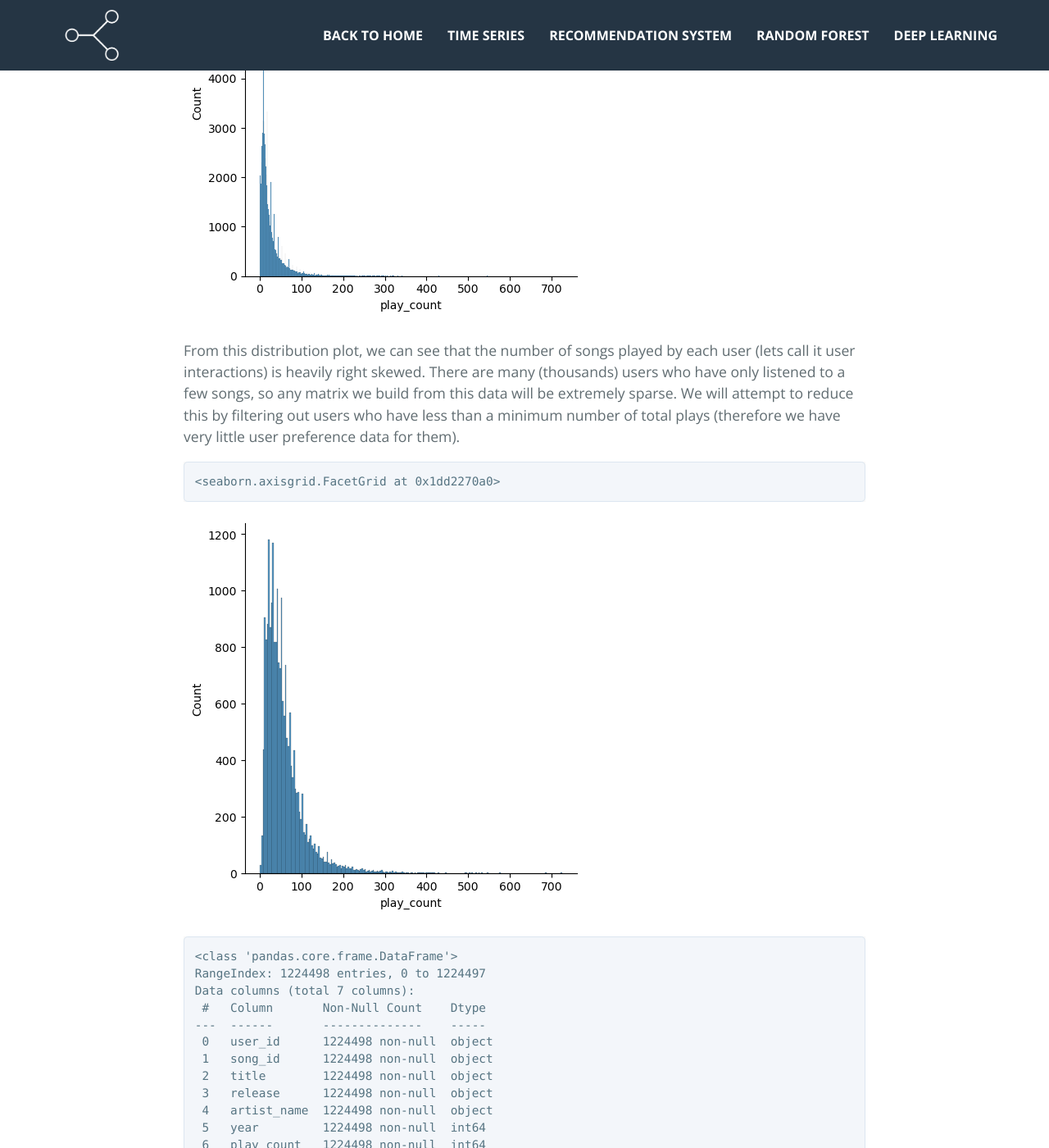
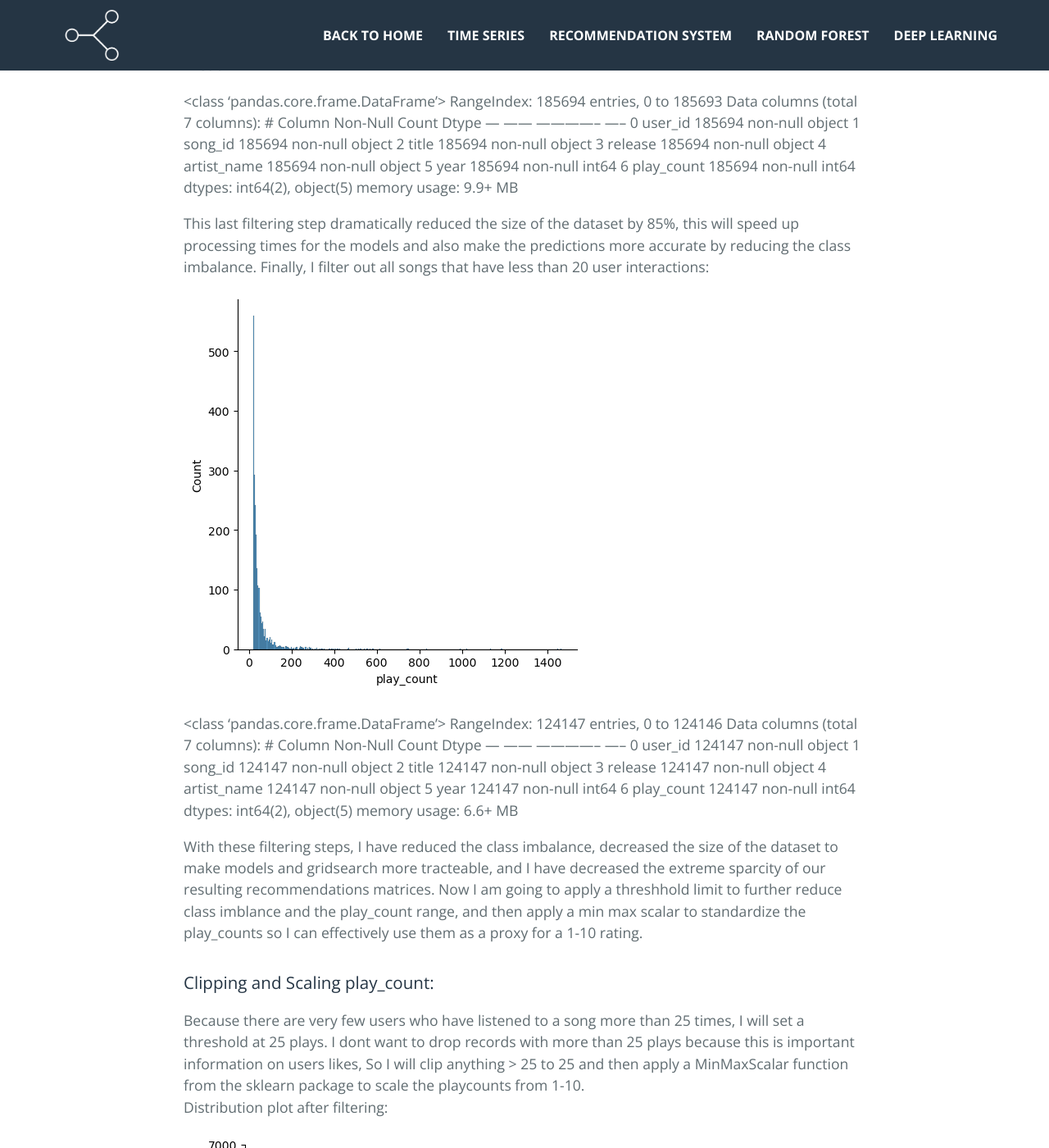
Before and after one commit to benjamin-j-cooper/benjamin-j-cooper.github.io, a Jekyll site: the page built from docs/rs.md, in a window 1280 px wide and 1400 px high, scrolled down 6249 px. Shown: the whole window at 82% size. Built offline with Jekyll 4.4.1, drawn with Linux system fonts in a browser that asks for light colours; nearby versions of some CDN libraries; some of the changed text lies outside the part shown.

Commit message:
updated rs_project.md

```diff
--- a/docs/_includes/projects/rs_project.md
+++ b/docs/_includes/projects/rs_project.md
@@ -21,42 +21,39 @@ Build a recommendation system to propose the top 10 songs for a user based on th
 - Based on criteria, which model is 'best'?
 - Is this model good enough for production?
 
-### **The problem formulation**:
-
-Using data science, we are trying to provide personalized song recommendations (the 'best' songs) to a user that that user is most likely to enjoy/like/interact-with the most based on that users personal musical preferences.
-
-## **Data Dictionary**
+## **The Data**
 
 The core data is the Taste Profile Subset released by the Echo Nest as part of the Million Song Dataset. There are two files in this dataset. The first file contains the details about the song id, titles, release, artist name, and the year of release. The second file contains the user id, song id, and the play count of users.
-
-__song_data__
-
-- song_id - A unique id given to every song
-
-- title - Title of the song
-
-- Release - Name of the released album
-
-- Artist_name - Name of the artist
-
-- year - Year of release
-
-__count_data__
-
-- user _id - A unique id given to the user
-
-- song_id - A unique id given to the song
-
-- play_count - Number of times the song was played
 
 ## **Data Source**
 http://millionsongdataset.com/
 
-### **Importing Libraries and the Dataset**
-
-### **Load the dataset**
-
-### **Understanding the data by viewing a few observations**
+The dataset is split into two .csv files I load here. The two dataframes and there features are:
+
+__song_data__
+
+- song_id - A unique id given to every song
+
+- title - Title of the song
+
+- Release - Name of the released album
+
+- Artist_name - Name of the artist
+
+- year - Year of release
+
+
+
+    <class 'pandas.core.frame.DataFrame'>
+    RangeIndex: 2000000 entries, 0 to 1999999
+    Data columns (total 3 columns):
+      #   Column      Dtype
+    ---  ------      -----
+      0   user_id     object
+      1   song_id     object
+      2   play_count  int64
+    dtypes: int64(1), object(2)
+    memory usage: 45.8+ MB
 
 
 
@@ -138,120 +135,14 @@ http://millionsongdataset.com/
 
 
 
-
-
-
-<div>
-<table border="1" class="dataframe">
-  <thead>
-    <tr style="text-align: right;">
-      <th></th>
-      <th>song_id</th>
-      <th>title</th>
-      <th>release</th>
-      <th>artist_name</th>
-      <th>year</th>
-    </tr>
-  </thead>
-  <tbody>
-    <tr>
-      <th>0</th>
-      <td>SOQMMHC12AB0180CB8</td>
-      <td>Silent Night</td>
-      <td>Monster Ballads X-Mas</td>
-      <td>Faster Pussy cat</td>
-      <td>2003</td>
-    </tr>
-    <tr>
-      <th>1</th>
-      <td>SOVFVAK12A8C1350D9</td>
-      <td>Tanssi vaan</td>
-      <td>Karkuteillä</td>
-      <td>Karkkiautomaatti</td>
-      <td>1995</td>
-    </tr>
-    <tr>
-      <th>2</th>
-      <td>SOGTUKN12AB017F4F1</td>
-      <td>No One Could Ever</td>
-      <td>Butter</td>
-      <td>Hudson Mohawke</td>
-      <td>2006</td>
-    </tr>
-    <tr>
-      <th>3</th>
-      <td>SOBNYVR12A8C13558C</td>
-      <td>Si Vos Querés</td>
-      <td>De Culo</td>
-      <td>Yerba Brava</td>
-      <td>2003</td>
-    </tr>
-    <tr>
-      <th>4</th>
-      <td>SOHSBXH12A8C13B0DF</td>
-      <td>Tangle Of Aspens</td>
-      <td>Rene Ablaze Presents Winter Sessions</td>
-      <td>Der Mystic</td>
-      <td>0</td>
-    </tr>
-    <tr>
-      <th>5</th>
-      <td>SOZVAPQ12A8C13B63C</td>
-      <td>Symphony No. 1 G minor "Sinfonie Serieuse"/All...</td>
-      <td>Berwald: Symphonies Nos. 1/2/3/4</td>
-      <td>David Montgomery</td>
-      <td>0</td>
-    </tr>
-    <tr>
-      <th>6</th>
-      <td>SOQVRHI12A6D4FB2D7</td>
-      <td>We Have Got Love</td>
-      <td>Strictly The Best Vol. 34</td>
-      <td>Sasha / Turbulence</td>
-      <td>0</td>
-    </tr>
-    <tr>
-      <th>7</th>
-      <td>SOEYRFT12AB018936C</td>
-      <td>2 Da Beat Ch'yall</td>
-      <td>Da Bomb</td>
-      <td>Kris Kross</td>
-      <td>1993</td>
-    </tr>
-    <tr>
-      <th>8</th>
-      <td>SOPMIYT12A6D4F851E</td>
-      <td>Goodbye</td>
-      <td>Danny Boy</td>
-      <td>Joseph Locke</td>
-      <td>0</td>
-    </tr>
-    <tr>
-      <th>9</th>
-      <td>SOJCFMH12A8C13B0C2</td>
-      <td>Mama_ mama can't you see ?</td>
-      <td>March to cadence with the US marines</td>
-      <td>The Sun Harbor's Chorus-Documentary Recordings</td>
-      <td>0</td>
-    </tr>
-  </tbody>
-</table>
-</div>
-
-
-
-### **Let us check the data types and and missing values of each column**
-
-    <class 'pandas.core.frame.DataFrame'>
-    RangeIndex: 2000000 entries, 0 to 1999999
-    Data columns (total 3 columns):
-     #   Column      Dtype
-    ---  ------      -----
-     0   user_id     object
-     1   song_id     object
-     2   play_count  int64
-    dtypes: int64(1), object(2)
-    memory usage: 45.8+ MB
+__count_data__
+
+- user _id - A unique id given to the user
+
+- song_id - A unique id given to the song
+
+- play_count - Number of times the song was played
+
 
 
     <class 'pandas.core.frame.DataFrame'>
@@ -268,6 +159,105 @@ http://millionsongdataset.com/
     memory usage: 38.1+ MB
 
 
+
+<div>
+<table border="1" class="dataframe">
+  <thead>
+    <tr style="text-align: right;">
+      <th></th>
+      <th>song_id</th>
+      <th>title</th>
+      <th>release</th>
+      <th>artist_name</th>
+      <th>year</th>
+    </tr>
+  </thead>
+  <tbody>
+    <tr>
+      <th>0</th>
+      <td>SOQMMHC12AB0180CB8</td>
+      <td>Silent Night</td>
+      <td>Monster Ballads X-Mas</td>
+      <td>Faster Pussy cat</td>
+      <td>2003</td>
+    </tr>
+    <tr>
+      <th>1</th>
+      <td>SOVFVAK12A8C1350D9</td>
+      <td>Tanssi vaan</td>
+      <td>Karkuteillä</td>
+      <td>Karkkiautomaatti</td>
+      <td>1995</td>
+    </tr>
+    <tr>
+      <th>2</th>
+      <td>SOGTUKN12AB017F4F1</td>
+      <td>No One Could Ever</td>
+      <td>Butter</td>
+      <td>Hudson Mohawke</td>
+      <td>2006</td>
+    </tr>
+    <tr>
+      <th>3</th>
+      <td>SOBNYVR12A8C13558C</td>
+      <td>Si Vos Querés</td>
+      <td>De Culo</td>
+      <td>Yerba Brava</td>
+      <td>2003</td>
+    </tr>
+    <tr>
+      <th>4</th>
+      <td>SOHSBXH12A8C13B0DF</td>
+      <td>Tangle Of Aspens</td>
+      <td>Rene Ablaze Presents Winter Sessions</td>
+      <td>Der Mystic</td>
+      <td>0</td>
+    </tr>
+    <tr>
+      <th>5</th>
+      <td>SOZVAPQ12A8C13B63C</td>
+      <td>Symphony No. 1 G minor "Sinfonie Serieuse"/All...</td>
+      <td>Berwald: Symphonies Nos. 1/2/3/4</td>
+      <td>David Montgomery</td>
+      <td>0</td>
+    </tr>
+    <tr>
+      <th>6</th>
+      <td>SOQVRHI12A6D4FB2D7</td>
+      <td>We Have Got Love</td>
+      <td>Strictly The Best Vol. 34</td>
+      <td>Sasha / Turbulence</td>
+      <td>0</td>
+    </tr>
+    <tr>
+      <th>7</th>
+      <td>SOEYRFT12AB018936C</td>
+      <td>2 Da Beat Ch'yall</td>
+      <td>Da Bomb</td>
+      <td>Kris Kross</td>
+      <td>1993</td>
+    </tr>
+    <tr>
+      <th>8</th>
+      <td>SOPMIYT12A6D4F851E</td>
+      <td>Goodbye</td>
+      <td>Danny Boy</td>
+      <td>Joseph Locke</td>
+      <td>0</td>
+    </tr>
+    <tr>
+      <th>9</th>
+      <td>SOJCFMH12A8C13B0C2</td>
+      <td>Mama_ mama can't you see ?</td>
+      <td>March to cadence with the US marines</td>
+      <td>The Sun Harbor's Chorus-Documentary Recordings</td>
+      <td>0</td>
+    </tr>
+  </tbody>
+</table>
+</div>
+
+
 #### **Observations and Insights:**
 - The Count dataset has 3 columns (user_id, song_id, and play_count)
 - The Count dataset has 2,000,000 observations
@@ -275,21 +265,15 @@ http://millionsongdataset.com/
 - The Songs dataset has 1,000,000 observations
 - There are some missing titles and releases
 - The primary/foreign key to merge these two datasets is song_id
-
-#### **Observations and Insights:**
 - The user_id and song_id are encrypted and can be encoded. However, this could cause problems if we were working on a real life data science business problem where user_id and song_id might need to be retained, or if later on in this analysis we wanted to encorporate other features from the 1 million songs data set online. Therefore, I will not encode these.
 - As the data also contains users who have listened to very few songs and vice versa, filtering these records out of the data could 'get two birds with one stone' by decreasing the **cold start** problem, and decreasing the **computational resources** needed to analyze this large dataset.
 
 ==> NOTE <== <br>
 A dataset of size 2000000 rows x 7 columns can be quite large and may require a lot of computing resources to process. This can lead to long processing times and can make it difficult to train and evaluate your model efficiently.
-In order to address this issue, here we filter the dataset.
-To do this, we will set a threshold and filter out all users who have listened to less than 90 songs,
-and any songs that have been listen to less than 120 times
-
-Now we will filter the dataset to decrease its size and reduce the class imbalance.
-
-### Scaling play_count Method 1:
-Because there are very few users who have listened to a song more than 5 times, we will set a threshold at 5 plays. We dont want to drop records with more than 5 plays because this is important information on users likes, but we can clip anything > 5 to 5.
+In order to address this issue, I filtered the dataset to decrease its size and reduce the class imbalance, and then scaled the play_count feature.
+
+### Exploratory Data Analysis (EDA):
+Lets take a look at the distribution of 'play_count', the feature I use as a proxy for user 'rating':
 
 
 
@@ -298,34 +282,14 @@ Because there are very few users who have listened to a song more than 5 times,
 
 
 
-
-
-    <seaborn.axisgrid.FacetGrid at 0x176ede110>
-
-
-
-
-
-![png](assets/images/rs_files/recommender_system_23_1.png)
-
-
-
-From this distribution plot, we can see that the number of songs played by each user (lets call it user interactions) is heavily right skewed. There are many (thousands) users who have only listened to a few songs, so any matrix we build from this data will be extremely sparse. We will attempt to reduce this by filtering out users who have less than a minimum number of total plays (therefore we have very little user preference data for them).
-
-
-
-
-    <seaborn.axisgrid.FacetGrid at 0x1dd2270a0>
-
-
-
+From this distribution plot, we can see that the number of songs played by each user (lets call it user interactions) is heavily right skewed. There are many (thousands) users who have only listened to a few songs, so any matrix I build from this data will be extremely sparse. Next I reduce the skew in the play_counts by filtering out users who have less than a minimum (I settled on 90) number of total plays. These are users that there is very little preference data for. Plotting the distriution of 'play_count' after filtering:
 
 
 ![png](assets/images/rs_files/recommender_system_26_1.png)
 
 
 
-    <class 'pandas.core.frame.DataFrame'>
+  <class 'pandas.core.frame.DataFrame'>
     RangeIndex: 1224498 entries, 0 to 1224497
     Data columns (total 7 columns):
      #   Column       Non-Null Count    Dtype
@@ -341,23 +305,11 @@ From this distribution plot, we can see that the number of songs played by each
     memory usage: 65.4+ MB
 
 
-Filtering out less active users has decreased the imbalance somewhat. We still have a heavily right skewed distribution plot, but the class imbalance has been reduced by a factor of 5 (y limit is 1200 instead of 7000). This has also decreased the size of the dataset to 1.2 million records down from 2 million. <br><br>
-Now lets continue to decrease the sparcity and imbalance of the data by filtering out any user/song records that have a play count less than 6. There are many more songs that users have only listened to 1 or a few times. We are trying to recommend highly rated songs, so we will get rid of these songs with low interactions and assume they are uninteracted with 'not-liked'.
-
-
-
-
-    <seaborn.axisgrid.FacetGrid at 0x1dd80b970>
-
-
-
-
-
-![png](assets/images/rs_files/recommender_system_30_1.png)
-
-
-
-    <class 'pandas.core.frame.DataFrame'>
+Filtering out less active users has decreased the imbalance somewhat. The distribution is still heavily right skewed in the above plot, but the class imbalance has been reduced by a factor of 5 (y limit is 1200 instead of 7000). This has also decreased the size of the dataset to 1.2 million records down from 2 million. <br><br>
+This is still not good enough, so I continue to decrease the sparcity and imbalance of the data by filtering out any user/song records that have a play count less than 6. There are many more songs that users have only listened to 1 or a few times. I want to recommend highly rated songs, so I am going to get rid of these songs with low interactions and assume they are uninteracted with 'not-liked'.
+
+
+  <class 'pandas.core.frame.DataFrame'>
     RangeIndex: 185694 entries, 0 to 185693
     Data columns (total 7 columns):
      #   Column       Non-Null Count   Dtype
@@ -373,15 +325,7 @@ Now lets continue to decrease the sparcity and imbalance of the data by filterin
     memory usage: 9.9+ MB
 
 
-We were able to dramatically reduce the size of the dataset with the previous step by 85%, this will speed up processing times for our models and also make the predictions more accurate by reducing the class imbalance. We can see in the above plot however, that there are still many songs that have only been played for a few users. This means that the matrix resulting from this data will still have a lot of sparcity.
-<br><br>Lets filter out all songs that have less than 20 user interactions:
-
-
-
-
-    <seaborn.axisgrid.FacetGrid at 0x176f6bc70>
-
-
+This last filtering step dramatically reduced the size of the dataset by 85%, this will speed up processing times for the models and also make the predictions more accurate by reducing the class imbalance. Finally, I filter out all songs that have less than 20 user interactions:
 
 
 
@@ -389,20 +333,7 @@ We were able to dramatically reduce the size of the dataset with the previous st
 
 
 
-
-
-
-    <AxesSubplot: >
-
-
-
-
-
-![png](assets/images/rs_files/recommender_system_35_1.png)
-
-
-
-    <class 'pandas.core.frame.DataFrame'>
+  <class 'pandas.core.frame.DataFrame'>
     RangeIndex: 124147 entries, 0 to 124146
     Data columns (total 7 columns):
      #   Column       Non-Null Count   Dtype
@@ -418,30 +349,18 @@ We were able to dramatically reduce the size of the dataset with the previous st
     memory usage: 6.6+ MB
 
 
-With these filtering steps, we have reduced the class imbalance, decreased the size of the dataset to make models and gridsearch more tracteable, and we have decreased the extreme sparcity of our resulting recommendations matrices. Now we apply a threshhold limit to further reduce class imblance and the play_count range, and then apply a min max scalar to standardize the play_counts as a proxy for a 1-10 rating.
+With these filtering steps, I have reduced the class imbalance, decreased the size of the dataset to make models and gridsearch more tracteable, and I have decreased the extreme sparcity of our resulting recommendations matrices. Now I am going to apply a threshhold limit to further reduce class imblance and the play_count range, and then apply a min max scalar to standardize the play_counts so I can effectively use them as a proxy for a 1-10 rating.
 
 ### Clipping and Scaling play_count:
-Because there are very few users who have listened to a song more than 25 times, we will set a threshold at 25 plays. We dont want to drop records with more than 5 plays because this is important information on users likes, but we can clip anything > 25 to 25. Then we will apply a MinMaxScalar function from the sklearn package to scale the playcounts from 1-10.
-
-
-
-
-    <seaborn.axisgrid.FacetGrid at 0x191a1b3a0>
-
-
-
+Because there are very few users who have listened to a song more than 25 times, I will set a threshold at 25 plays. I dont want to drop records with more than 25 plays because this is important information on users likes, So I will clip anything > 25 to 25 and then apply a MinMaxScalar function from the sklearn package to scale the playcounts from 1-10.<br>
+Distribution plot after filtering:
 
 
 ![png](assets/images/rs_files/recommender_system_41_1.png)
 
 
 
-
-
-
-    <seaborn.axisgrid.FacetGrid at 0x186305d20>
-
-
+Distribution plot after scaling:
 
 
 
@@ -449,7 +368,7 @@ Because there are very few users who have listened to a song more than 25 times,
 
 
 
-Our final play_counts, filtered, clipped and scaled look pretty good. The class imbalance between the left side of the X axis and the higher play_counts has been reduced, The play_counts are scaled from 1-10, and we have kept the records containing the highest ratings as 10's.
+My final play_counts, filtered, clipped, and scaled look pretty good. The class imbalance between the left side of the X axis and the higher play_counts has been reduced, The play_counts are scaled from 1-10, and I have kept the records containing the highest ratings as 10's.
 
 
 
@@ -458,11 +377,11 @@ Our final play_counts, filtered, clipped and scaled look pretty good. The class
 
 
 
-The final dataset has 121,900 records. This is a much more maneagable number of records for training and testing models. We want to check tht we did not drop too many users or songs. After previous iterations testing the filtering, I had dropped over 90% of the songs so the final recommendations that were being made were not diverse and nearly the same for every user. Lets take a look at this and some other parts of the dataset in Exploratory Data Analysis...
-
-## **Exploratory Data Analysis**
-
-### **Let's check the total number of unique users, songs, artists in the data**
+The final dataset has 121,900 records. This is a much more maneagable number of records for training and testing models. After previous iterations of testing the filtering, I had dropped over 90% of the songs so the final recommendations that were being made were not diverse and nearly the same for every user. So Im going to continue EDA and take a look at the filtered dataset to make sure the user/song diversity is still good...
+
+## **Exploratory Data Analysis Continued...**
+
+### **Checking the total number of unique users, songs, artists in the data**
 
 Total number of unique user id
 
```
